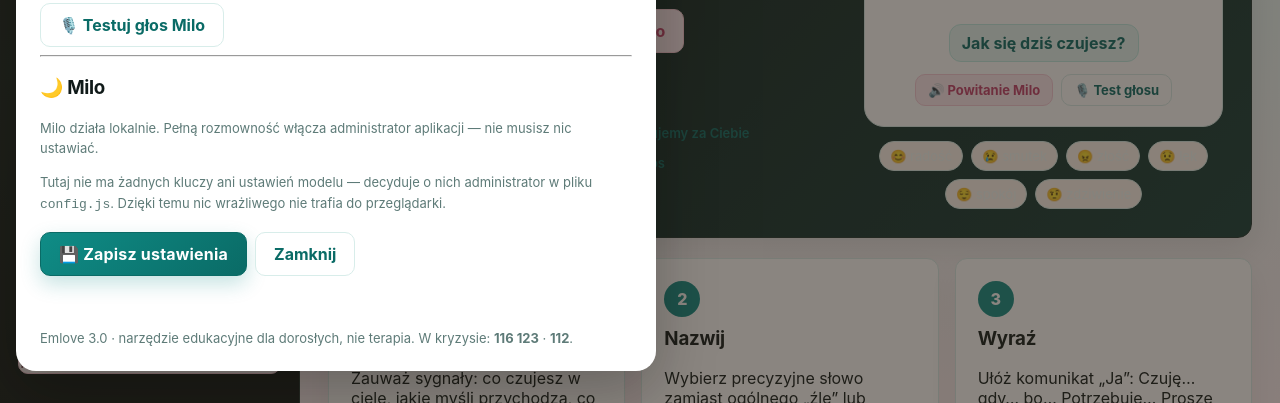
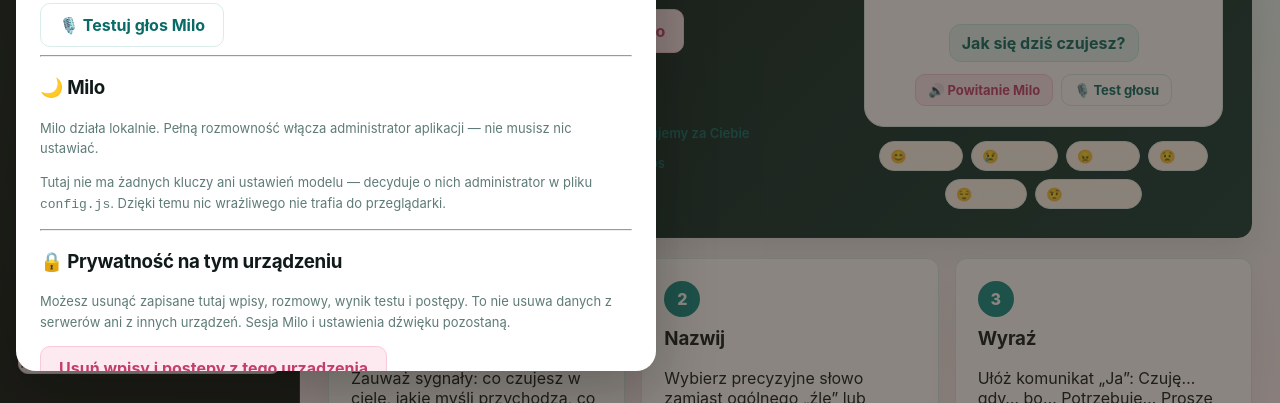
Before and after one commit to 3lmov3/emlove, a plain HTML site: page index.html in a window 1280 px wide. Both pictures are taken after a click on the button "⚙️ Ustawienia Milo i dźwięku". Shown: the part 397-800 px from the top of the page. Drawn offline with Linux system fonts and the light colour scheme.

Commit message:
Add files via upload

```diff
--- a/app.js
+++ b/app.js
@@ -634,6 +634,14 @@ function openSettings(){
   SoundEngine.click();
 }
 function closeSettings(){ document.getElementById('settingsModal').style.display='none'; SoundEngine.click(); }
+function deleteLocalUserData(){
+  const accepted=window.confirm('Usunąć z tego urządzenia wpisy, rozmowy, wynik testu osobowości, serduszka i postępy w ćwiczeniach? Tego nie można cofnąć. Dane na innych urządzeniach i serwerach nie zostaną usunięte. Sesja Milo i ustawienia dźwięku pozostaną. Zamknij inne otwarte karty Emlove przed usunięciem.');
+  if(!accepted)return;
+  try{
+    ['emocje_entries','emocje_points','emocje_exercises','emocje_chat','emlove_personality','emlove_wheel_cycle_v1'].forEach(k=>localStorage.removeItem(k));
+  }catch(e){window.alert('Nie udało się usunąć danych na tym urządzeniu. Spróbuj ponownie.');return;}
+  window.location.reload();
+}
 function saveSettings(){
   const byId = id => document.getElementById(id);
   const g = id => byId(id) ? byId(id).value : undefined;
--- a/index.html
+++ b/index.html
@@ -352,6 +352,11 @@
     <p class="muted small" id="settingsMiloMode">Milo działa lokalnie. Pełną rozmowność włącza administrator aplikacji.</p>
     <p class="muted small">Tutaj nie ma żadnych kluczy ani ustawień modelu — decyduje o nich administrator w pliku <code>config.js</code>. Dzięki temu nic wrażliwego nie trafia do przeglądarki.</p>
 
+    <hr>
+    <h3>🔒 Prywatność na tym urządzeniu</h3>
+    <p class="muted small">Możesz usunąć zapisane tutaj wpisy, rozmowy, wynik testu i postępy. To nie usuwa danych z serwerów ani z innych urządzeń. Sesja Milo i ustawienia dźwięku pozostaną.</p>
+    <button class="btn btn-secondary" type="button" onclick="deleteLocalUserData()">Usuń wpisy i postępy z tego urządzenia</button>
+
     <div class="settings-actions">
       <button class="btn btn-primary" onclick="saveSettings()">💾 Zapisz ustawienia</button>
       <button class="btn btn-ghost" onclick="closeSettings()">Zamknij</button>
--- a/sw.js
+++ b/sw.js
@@ -1,5 +1,5 @@
 // Emlove PWA: pliki i dźwięki dostępne offline po pierwszej instalacji.
-const CACHE = 'emlove-v10';
+const CACHE = 'emlove-v11';
 const ASSETS = ['./','./index.html','./style.css','./config.js','./app.js','./ambient.js','./personality.js','./wheel.js','./exercises2.js','./exercises3.js','./ladder.js','./milo-client.js','./manifest.json','./icon-192.png','./icon-512.png','./apple-touch-icon.png','./phoenix-award.jpg','./audio/rain.mp3','./audio/ocean.mp3','./audio/fire.mp3','./audio/forest.mp3','./audio/LICENCJE.html'];
 self.addEventListener('install', e => e.waitUntil(caches.open(CACHE).then(c => c.addAll(ASSETS)).then(() => self.skipWaiting())));
 self.addEventListener('activate', e => e.waitUntil(caches.keys().then(keys => Promise.all(keys.filter(k => k.startsWith('emlove-') && k !== CACHE).map(k => caches.delete(k)))).then(() => self.clients.claim())));
```
